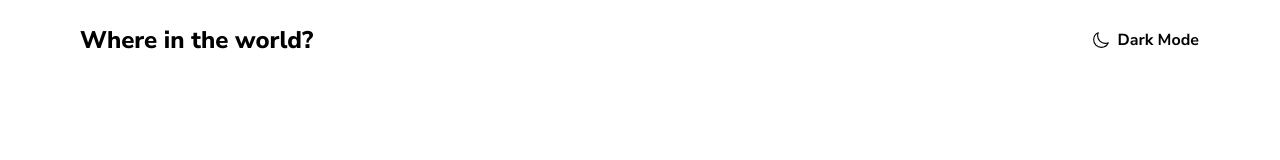
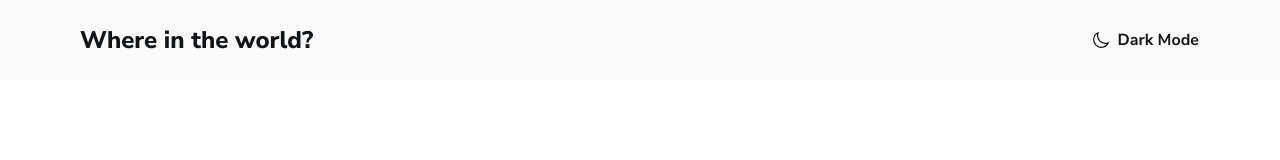
Before and after one commit to Bjorn86/countries-info-sm, a React (Create React App) app: page / in a window 1280 px wide. Shown: the top 160 px of the page. Built offline with nearby package versions, Linux system fonts and the light colour scheme.

Commit message:
feat(storybook files, store files, styles files, header component): creating the store
Revision of Storybook files. Creating and configuring store and theme reducer. Creating global
styles and themes. Adjusting the Header component

```diff
--- a/src/UI/Header/Header.jsx
+++ b/src/UI/Header/Header.jsx
@@ -1,10 +1,14 @@
 // IMPORT PACKAGES
-/* import {useEffect} from 'react'; */
 import { Link, Route, Routes } from 'react-router-dom';
+import { useSelector, useDispatch } from 'react-redux';
 import styled from 'styled-components';
+
+// IMPORT ACTIONS
+import { setTheme } from '../../store/theme/themeActions';
 
 // IMPORT IMAGES
 import moon from '../../assets/icons/moon.svg';
+import moonFilled from '../../assets/icons/moon-filled.svg';
 
 // STYLES
 const HeaderElement = styled.header`
@@ -56,7 +60,8 @@ const Button = styled.button`
   outline: none;
   cursor: pointer;
   background:
-    url(${moon}) 3px center/18px no-repeat,
+    url(${(props) => (props.theme.themeName === 'light' ? moon : moonFilled)})
+      3px center/18px no-repeat,
     transparent;
   font-family: var(--family);
   font-size: var(--textM);
@@ -74,6 +79,15 @@ const Button = styled.button`
 
 // HEADER COMPONENT
 function Header() {
+  // HOOKS
+  const dispatch = useDispatch();
+  const theme = useSelector((state) => state.theme);
+
+  // TOGGLE THEME
+  const toggleTheme = () => {
+    dispatch(setTheme(theme === 'light' ? 'dark' : 'light'));
+  };
+
   return (
     <HeaderElement>
       <Wrapper>
@@ -88,7 +102,9 @@ function Header() {
             }
           />
         </Routes>
-        <Button type='button'>Dark Mode</Button>
+        <Button type='button' onClick={toggleTheme}>
+          {theme === 'light' ? 'Dark Mode' : 'Light Mode'}
+        </Button>
       </Wrapper>
     </HeaderElement>
   );
--- a/src/components/App.jsx
+++ b/src/components/App.jsx
@@ -1,16 +1,27 @@
+// IMPORT PACKAGES
+import { useSelector } from 'react-redux';
+import { ThemeProvider } from 'styled-components';
+
+// IMPORT STYLES
+import GlobalStyles from '../styles/GlobalStyles';
+import { lightTheme, darkTheme } from '../styles/themes';
+
 // IMPORT COMPONENTS
 import Header from '../UI/Header/Header';
 
-// IMPORT STYLES
-import GlobalStyles from '../styles/GlobalStyles';
-
 // APP CORE COMPONENT
 function App() {
+  // HOOKS
+  const currentTheme = useSelector((state) => state.theme);
+
+  // VARIABLES
+  const theme = currentTheme === 'light' ? lightTheme : darkTheme;
+
   return (
-    <>
+    <ThemeProvider theme={theme}>
       <GlobalStyles />
       <Header />
-    </>
+    </ThemeProvider>
   );
 }
 
--- a/src/index.jsx
+++ b/src/index.jsx
@@ -2,9 +2,13 @@
 import React from 'react';
 import ReactDOM from 'react-dom/client';
 import { HashRouter } from 'react-router-dom';
+import { Provider } from 'react-redux';
 
 // IMPORT STYLES
 import './index.css';
+
+// IMPORT STORE
+import store from './store/index';
 
 // IMPORT COMPONENTS
 import App from './components/App';
@@ -12,8 +16,10 @@ import App from './components/App';
 const root = ReactDOM.createRoot(document.getElementById('root'));
 root.render(
   <React.StrictMode>
-    <HashRouter>
-      <App />
-    </HashRouter>
+    <Provider store={store}>
+      <HashRouter>
+        <App />
+      </HashRouter>
+    </Provider>
   </React.StrictMode>,
 );
--- /dev/null
+++ b/src/store/index.js
@@ -0,0 +1,24 @@
+// IMPORT PACKAGES
+import { createStore, compose, applyMiddleware } from 'redux';
+import thunk from 'redux-thunk';
+import axios from 'axios';
+
+// IMPORT REDUCERS
+import { rootReducer } from './rootReducer';
+
+// COMPOSE ENHANCERS
+const composeEnhancers = window.__REDUX_DEVTOOLS_EXTENSION_COMPOSE__ || compose;
+
+// STORE
+const store = createStore(
+  rootReducer,
+  composeEnhancers(
+    applyMiddleware(
+      thunk.withExtraArgument({
+        client: axios,
+      }),
+    ),
+  ),
+);
+
+export default store;
--- /dev/null
+++ b/src/store/rootReducer.js
@@ -0,0 +1,10 @@
+// IMPORT PACKAGES
+import { combineReducers } from 'redux';
+
+// IMPORT REDUCERS
+import { themeReducer } from './theme/themeReducer';
+
+// ROOT REDUCER
+export const rootReducer = combineReducers({
+  theme: themeReducer,
+});
--- /dev/null
+++ b/src/store/theme/themeActions.js
@@ -0,0 +1,8 @@
+// IMPORT ACTIONS TYPES
+import { ACTIONS_TYPES } from '../../utils/constants';
+
+// ACTIONS
+export const setTheme = (theme) => ({
+  type: ACTIONS_TYPES.setTheme,
+  payload: theme,
+});
--- /dev/null
+++ b/src/store/theme/themeReducer.js
@@ -0,0 +1,11 @@
+// IMPORT ACTIONS TYPES
+import { ACTIONS_TYPES } from '../../utils/constants';
+
+export const themeReducer = (state, { type, payload }) => {
+  switch (type) {
+    case ACTIONS_TYPES.setTheme:
+      return payload;
+    default:
+      return state || 'light';
+  }
+};
--- a/src/styles/GlobalStyles.jsx
+++ b/src/styles/GlobalStyles.jsx
@@ -19,20 +19,6 @@ const GlobalStyles = createGlobalStyle`
     --lh: 1.2;
   }
 
-  body[data-theme='dark'] {
-    --color-bg: hsl(207, 26%, 17%);
-    --color-text: hsl(0, 0%, 100%);
-    --colors-ui-base: hsl(209, 23%, 22%);
-    --shadow: 0px 0px 5px hsla(0, 0%, 100%, 0.2);
-  }
-
-  body[data-theme='light'] {
-    --color-bg: hsl(0, 0%, 98%);
-    --color-text: hsl(200, 15%, 8%);
-    --colors-ui-base: hsl(0, 0%, 100%);
-    --shadow: 0px 0px 5px hsla(0, 0%, 0%, 0.2);
-  }
-
   body {
     margin: 0;
     /* font-family: var(--family); */
--- a/src/styles/themes.jsx
+++ b/src/styles/themes.jsx
@@ -1,5 +1,6 @@
 // LIGHT THEME
 export const lightTheme = {
+  themeName: 'light',
   backgroundColor: 'hsl(0, 0%, 98%)',
   textColor: 'hsl(200, 15%, 8%)',
   colorUiBase: 'hsl(0, 0%, 100%)',
@@ -8,6 +9,7 @@ export const lightTheme = {
 
 // DARK THEME
 export const darkTheme = {
+  themeName: 'dark',
   backgroundColor: 'hsl(207, 26%, 17%)',
   textColor: 'hsl(0, 0%, 100%)',
   colorUiBase: 'hsl(209, 23%, 22%)',
--- a/src/utils/constants.js
+++ b/src/utils/constants.js
@@ -1,3 +1,9 @@
 // API URL'S
+// TODO Перевести на v3.1
 const BASE_URL = 'https://restcountries.com/v2/';
 export const ALL_COUNTRIES = `${BASE_URL}all?fields=name,capital,flags,population,region`;
+
+// ACTIONS TYPES
+export const ACTIONS_TYPES = {
+  setTheme: '@@theme/SET_THEME',
+};
```
Also changed, not shown: 2 other files (tests, documents, lock files or other folders).
